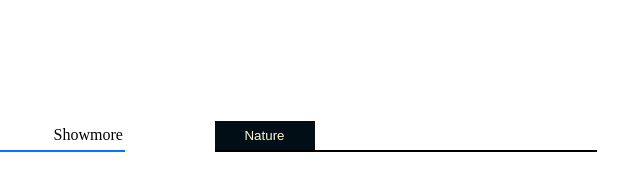
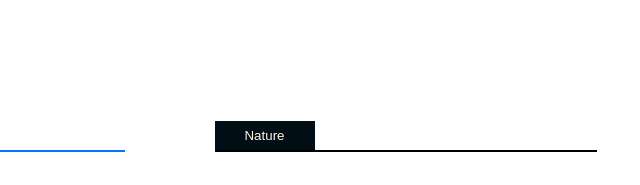
Before and after one commit to iharicharan/news, a plain HTML site: page index.html in a window 1280 px wide. Shown: the part 2072-2257 px from the top of the page, 593-1233 px from the left. Drawn offline with Linux system fonts and the light colour scheme.

Commit message:
Update index.html

```diff
--- a/index.html
+++ b/index.html
@@ -377,7 +377,7 @@
         <div>
             <div id=u1>
                 <button>LatestNews</button>
-                <a>Showmore</a>
+
                 <hr>
             </div>
             <br><br id=br>
```
